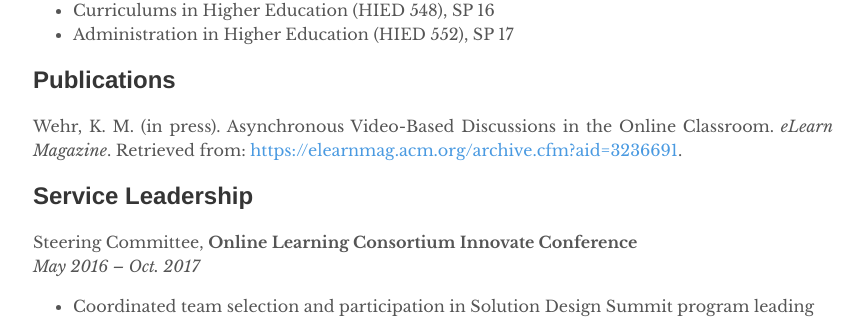
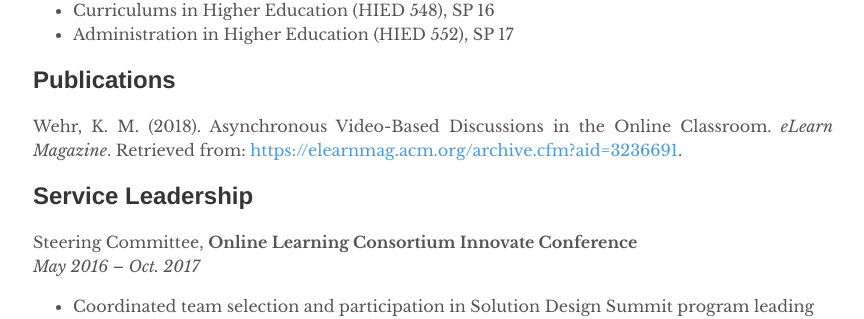
Before and after one commit to kat-wehr/mysite, a Jekyll site: the page built from _pages/cv.md, in a window 1280 px wide and 900 px high, scrolled down 2489 px. Shown: the part 144-463 px from the top of the window, without its empty margins (207-1071 px from the left). Built offline with Jekyll 4.4.1, drawn with Linux system fonts in a browser that asks for light colours; nearby versions of some CDN libraries.

Commit message:
Update cv.md

```diff
--- a/_pages/cv.md
+++ b/_pages/cv.md
@@ -107,7 +107,7 @@ _Supplemental Graduate Coursework: Penn State University_
 
 ## Publications
 
-Wehr, K. M. (in press). Asynchronous Video-Based Discussions in the Online Classroom. *eLearn Magazine*. Retrieved from: [https://elearnmag.acm.org/archive.cfm?aid=3236691](https://elearnmag.acm.org/archive.cfm?aid=3236691).
+Wehr, K. M. (2018). Asynchronous Video-Based Discussions in the Online Classroom. *eLearn Magazine*. Retrieved from: [https://elearnmag.acm.org/archive.cfm?aid=3236691](https://elearnmag.acm.org/archive.cfm?aid=3236691).
 
 ## Service Leadership
 
```
